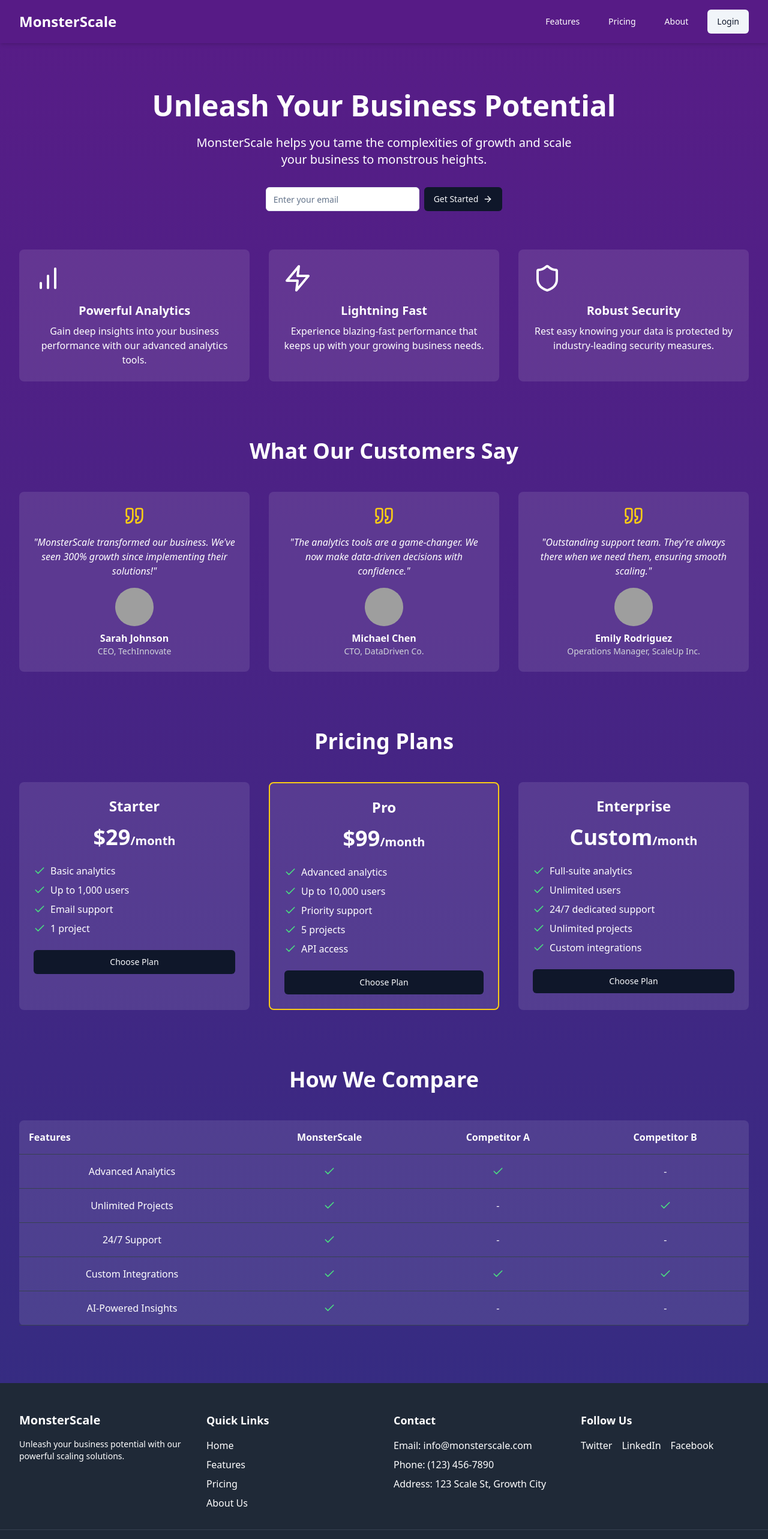
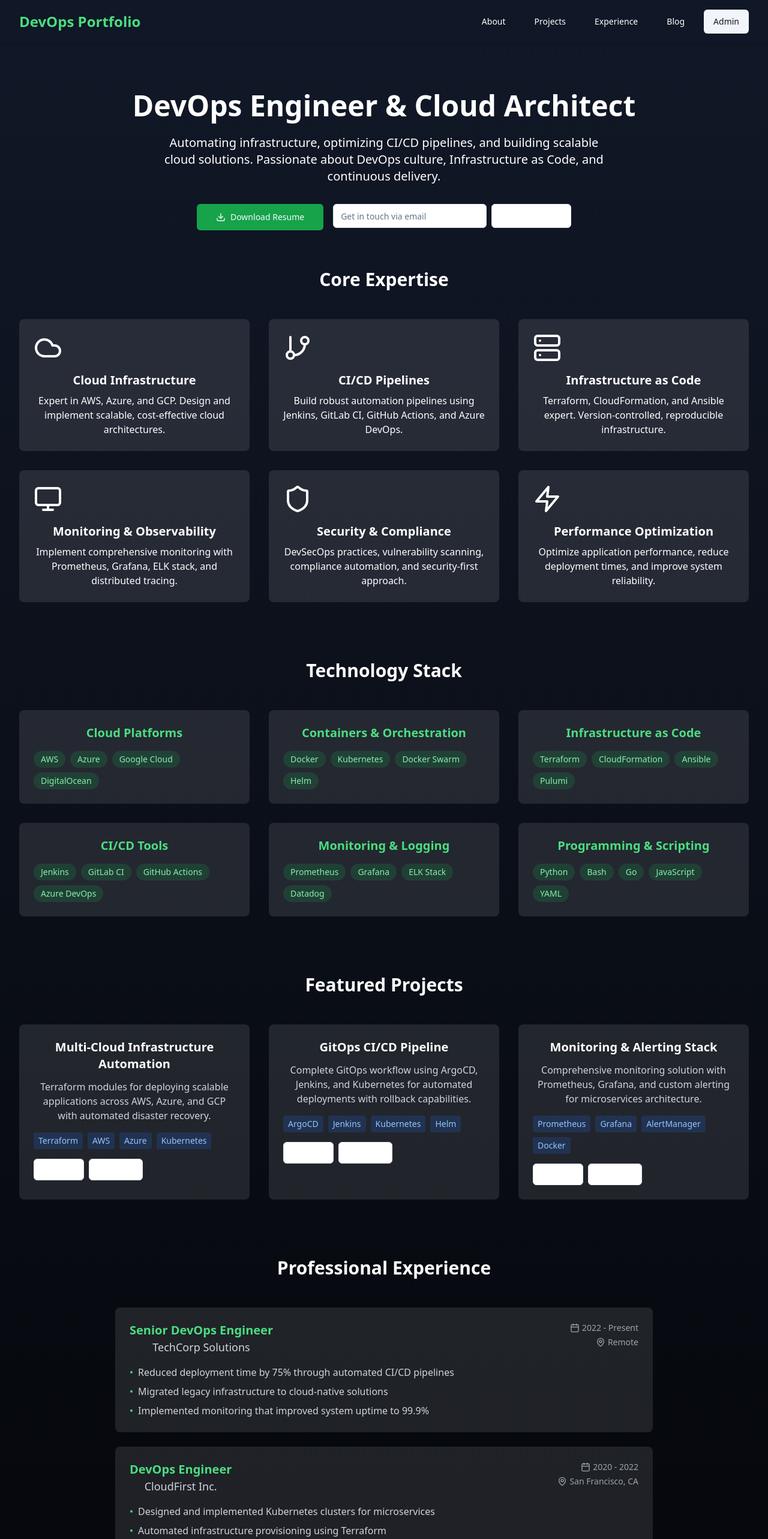
Before and after one commit to Psivasai12/sivasai, a React (Vite) app: page / in a window 1280 px wide. Shown: the top 2566 px of the page at 60% size. Built offline with nearby package versions, Linux system fonts and the light colour scheme; grey boxes are pictures that could not be loaded.

Commit message:
Refactor: Update website for portfolio
Update the website to reflect a DevOps engineer's personal portfolio.

```diff
--- /dev/null
+++ b/src/components/Experience.jsx
@@ -0,0 +1,85 @@
+
+import { motion } from "framer-motion";
+import { Calendar, MapPin } from "lucide-react";
+
+const Experience = () => {
+  const experiences = [
+    {
+      company: "TechCorp Solutions",
+      position: "Senior DevOps Engineer",
+      duration: "2022 - Present",
+      location: "Remote",
+      achievements: [
+        "Reduced deployment time by 75% through automated CI/CD pipelines",
+        "Migrated legacy infrastructure to cloud-native solutions",
+        "Implemented monitoring that improved system uptime to 99.9%"
+      ]
+    },
+    {
+      company: "CloudFirst Inc.",
+      position: "DevOps Engineer",
+      duration: "2020 - 2022",
+      location: "San Francisco, CA",
+      achievements: [
+        "Designed and implemented Kubernetes clusters for microservices",
+        "Automated infrastructure provisioning using Terraform",
+        "Established security best practices and compliance workflows"
+      ]
+    },
+    {
+      company: "StartupXYZ",
+      position: "Systems Administrator",
+      duration: "2018 - 2020",
+      location: "Austin, TX",
+      achievements: [
+        "Managed on-premise and hybrid cloud infrastructure",
+        "Developed automation scripts reducing manual tasks by 60%",
+        "Led migration from physical servers to containerized workloads"
+      ]
+    }
+  ];
+
+  return (
+    <section className="mt-24">
+      <h3 className="text-3xl font-bold text-center mb-12">Professional Experience</h3>
+      <div className="max-w-4xl mx-auto">
+        {experiences.map((exp, index) => (
+          <motion.div
+            key={exp.company}
+            initial={{ opacity: 0, x: -20 }}
+            animate={{ opacity: 1, x: 0 }}
+            transition={{ duration: 0.5, delay: index * 0.1 }}
+            className="bg-white bg-opacity-10 p-6 rounded-lg mb-6"
+          >
+            <div className="flex flex-col md:flex-row md:justify-between md:items-start mb-4">
+              <div>
+                <h4 className="text-xl font-semibold text-green-400">{exp.position}</h4>
+                <h5 className="text-lg text-gray-300">{exp.company}</h5>
+              </div>
+              <div className="flex flex-col md:items-end mt-2 md:mt-0">
+                <div className="flex items-center text-gray-400 text-sm">
+                  <Calendar className="mr-1 h-4 w-4" />
+                  {exp.duration}
+                </div>
+                <div className="flex items-center text-gray-400 text-sm mt-1">
+                  <MapPin className="mr-1 h-4 w-4" />
+                  {exp.location}
+                </div>
+              </div>
+            </div>
+            <ul className="space-y-2">
+              {exp.achievements.map((achievement, i) => (
+                <li key={i} className="flex items-start">
+                  <span className="text-green-400 mr-2">•</span>
+                  <span className="text-gray-300">{achievement}</span>
+                </li>
+              ))}
+            </ul>
+          </motion.div>
+        ))}
+      </div>
+    </section>
+  );
+};
+
+export default Experience;
--- a/src/components/Features.jsx
+++ b/src/components/Features.jsx
@@ -1,23 +1,42 @@
-import { BarChart, Zap, Shield } from "lucide-react";
+
+import { Server, Cloud, GitBranch, Monitor, Shield, Zap } from "lucide-react";
 import FeatureCard from "./FeatureCard";
 
 const Features = () => (
-  <div className="grid grid-cols-1 md:grid-cols-3 gap-8 mt-16">
-    <FeatureCard
-      icon={<BarChart className="h-12 w-12 mb-4" />}
-      title="Powerful Analytics"
-      description="Gain deep insights into your business performance with our advanced analytics tools."
-    />
-    <FeatureCard
-      icon={<Zap className="h-12 w-12 mb-4" />}
-      title="Lightning Fast"
-      description="Experience blazing-fast performance that keeps up with your growing business needs."
-    />
-    <FeatureCard
-      icon={<Shield className="h-12 w-12 mb-4" />}
-      title="Robust Security"
-      description="Rest easy knowing your data is protected by industry-leading security measures."
-    />
+  <div className="mt-16">
+    <h3 className="text-3xl font-bold text-center mb-12">Core Expertise</h3>
+    <div className="grid grid-cols-1 md:grid-cols-3 gap-8">
+      <FeatureCard
+        icon={<Cloud className="h-12 w-12 mb-4" />}
+        title="Cloud Infrastructure"
+        description="Expert in AWS, Azure, and GCP. Design and implement scalable, cost-effective cloud architectures."
+      />
+      <FeatureCard
+        icon={<GitBranch className="h-12 w-12 mb-4" />}
+        title="CI/CD Pipelines"
+        description="Build robust automation pipelines using Jenkins, GitLab CI, GitHub Actions, and Azure DevOps."
+      />
+      <FeatureCard
+        icon={<Server className="h-12 w-12 mb-4" />}
+        title="Infrastructure as Code"
+        description="Terraform, CloudFormation, and Ansible expert. Version-controlled, reproducible infrastructure."
+      />
+      <FeatureCard
+        icon={<Monitor className="h-12 w-12 mb-4" />}
+        title="Monitoring & Observability"
+        description="Implement comprehensive monitoring with Prometheus, Grafana, ELK stack, and distributed tracing."
+      />
+      <FeatureCard
+        icon={<Shield className="h-12 w-12 mb-4" />}
+        title="Security & Compliance"
+        description="DevSecOps practices, vulnerability scanning, compliance automation, and security-first approach."
+      />
+      <FeatureCard
+        icon={<Zap className="h-12 w-12 mb-4" />}
+        title="Performance Optimization"
+        description="Optimize application performance, reduce deployment times, and improve system reliability."
+      />
+    </div>
   </div>
 );
 
--- a/src/components/Footer.jsx
+++ b/src/components/Footer.jsx
@@ -1,38 +1,39 @@
+
 const Footer = () => (
   <footer className="bg-gray-800 text-white py-12 mt-24">
     <div className="container mx-auto grid grid-cols-1 md:grid-cols-4 gap-8">
       <div>
-        <h3 className="text-xl font-bold mb-4">MonsterScale</h3>
-        <p className="text-sm">Unleash your business potential with our powerful scaling solutions.</p>
+        <h3 className="text-xl font-bold mb-4 text-green-400">DevOps Portfolio</h3>
+        <p className="text-sm">Building reliable, scalable, and automated infrastructure solutions.</p>
       </div>
       <div>
         <h4 className="text-lg font-semibold mb-4">Quick Links</h4>
         <ul className="space-y-2">
-          <li><a href="#" className="hover:text-gray-300">Home</a></li>
-          <li><a href="#" className="hover:text-gray-300">Features</a></li>
-          <li><a href="#" className="hover:text-gray-300">Pricing</a></li>
-          <li><a href="#" className="hover:text-gray-300">About Us</a></li>
+          <li><a href="#" className="hover:text-green-400">About</a></li>
+          <li><a href="#" className="hover:text-green-400">Projects</a></li>
+          <li><a href="#" className="hover:text-green-400">Experience</a></li>
+          <li><a href="#" className="hover:text-green-400">Blog</a></li>
         </ul>
       </div>
       <div>
         <h4 className="text-lg font-semibold mb-4">Contact</h4>
         <ul className="space-y-2">
-          <li>Email: info@monsterscale.com</li>
-          <li>Phone: (123) 456-7890</li>
-          <li>Address: 123 Scale St, Growth City</li>
+          <li>Email: hello@devopsportfolio.com</li>
+          <li>LinkedIn: /in/devops-engineer</li>
+          <li>Location: Available Remotely</li>
         </ul>
       </div>
       <div>
-        <h4 className="text-lg font-semibold mb-4">Follow Us</h4>
+        <h4 className="text-lg font-semibold mb-4">Connect</h4>
         <div className="flex space-x-4">
-          <a href="#" className="hover:text-gray-300">Twitter</a>
-          <a href="#" className="hover:text-gray-300">LinkedIn</a>
-          <a href="#" className="hover:text-gray-300">Facebook</a>
+          <a href="#" className="hover:text-green-400">GitHub</a>
+          <a href="#" className="hover:text-green-400">LinkedIn</a>
+          <a href="#" className="hover:text-green-400">Twitter</a>
         </div>
       </div>
     </div>
     <div className="container mx-auto mt-8 pt-8 border-t border-gray-700 text-center">
-      <p>&copy; 2024 MonsterScale. All rights reserved.</p>
+      <p>&copy; 2024 DevOps Portfolio. Built with React, Tailwind CSS, and deployed via CI/CD.</p>
     </div>
   </footer>
 );
--- a/src/components/Header.jsx
+++ b/src/components/Header.jsx
@@ -1,3 +1,4 @@
+
 import { useState, useEffect } from "react";
 import { motion } from "framer-motion";
 import { Button } from "@/components/ui/button";
@@ -23,16 +24,17 @@ const Header = () => {
       initial={{ opacity: 0, y: -50 }}
       animate={{ opacity: 1, y: 0 }}
       transition={{ duration: 0.5 }}
-      className="sticky top-0 z-50 bg-purple-900 bg-opacity-90 backdrop-blur-sm shadow-md"
+      className="sticky top-0 z-50 bg-gray-900 bg-opacity-90 backdrop-blur-sm shadow-md"
     >
       <nav className="container mx-auto py-4 flex justify-between items-center">
         <Link to="/">
-          <h1 className="text-2xl font-bold">MonsterScale</h1>
+          <h1 className="text-2xl font-bold text-green-400">DevOps Portfolio</h1>
         </Link>
         <div className="space-x-4">
-          <Button variant="ghost" as={Link} to="/">Features</Button>
-          <Button variant="ghost" as={Link} to="/plan-selection">Pricing</Button>
-          <Button variant="ghost">About</Button>
+          <Button variant="ghost" as={Link} to="/">About</Button>
+          <Button variant="ghost">Projects</Button>
+          <Button variant="ghost">Experience</Button>
+          <Button variant="ghost">Blog</Button>
           {isLoggedIn ? (
             <>
               <Button variant="ghost" as={Link} to="/dashboard">Dashboard</Button>
@@ -40,7 +42,7 @@ const Header = () => {
             </>
           ) : (
             <Button variant="secondary" asChild>
-              <Link to="/login">Login</Link>
+              <Link to="/login">Admin</Link>
             </Button>
           )}
         </div>
--- a/src/components/Hero.jsx
+++ b/src/components/Hero.jsx
@@ -1,7 +1,8 @@
+
 import { motion } from "framer-motion";
 import { Button } from "@/components/ui/button";
 import { Input } from "@/components/ui/input";
-import { ArrowRight } from "lucide-react";
+import { ArrowRight, Download } from "lucide-react";
 
 const Hero = ({ email, setEmail, handleSubmit }) => (
   <>
@@ -11,35 +12,41 @@ const Hero = ({ email, setEmail, handleSubmit }) => (
       transition={{ duration: 0.5, delay: 0.2 }}
       className="text-5xl font-bold mb-6"
     >
-      Unleash Your Business Potential
+      DevOps Engineer & Cloud Architect
     </motion.h2>
     <motion.p
       initial={{ opacity: 0, y: 20 }}
       animate={{ opacity: 1, y: 0 }}
       transition={{ duration: 0.5, delay: 0.4 }}
-      className="text-xl mb-8 max-w-2xl mx-auto"
+      className="text-xl mb-8 max-w-3xl mx-auto"
     >
-      MonsterScale helps you tame the complexities of growth and scale your business to monstrous heights.
+      Automating infrastructure, optimizing CI/CD pipelines, and building scalable cloud solutions.
+      Passionate about DevOps culture, Infrastructure as Code, and continuous delivery.
     </motion.p>
-    <motion.form
+    <motion.div
       initial={{ opacity: 0, y: 20 }}
       animate={{ opacity: 1, y: 0 }}
       transition={{ duration: 0.5, delay: 0.6 }}
-      onSubmit={handleSubmit}
-      className="flex justify-center mb-12"
+      className="flex flex-col sm:flex-row gap-4 justify-center mb-12"
     >
+      <Button size="lg" className="bg-green-600 hover:bg-green-700">
+        <Download className="mr-2 h-4 w-4" />
+        Download Resume
+      </Button>
+      <form onSubmit={handleSubmit} className="flex">
         <Input
           type="email"
-        placeholder="Enter your email"
+          placeholder="Get in touch via email"
           value={email}
           onChange={(e) => setEmail(e.target.value)}
           className="w-64 mr-2 text-black"
           required
         />
-      <Button type="submit">
-        Get Started <ArrowRight className="ml-2 h-4 w-4" />
+        <Button type="submit" variant="outline">
+          Contact Me <ArrowRight className="ml-2 h-4 w-4" />
         </Button>
-    </motion.form>
+      </form>
+    </motion.div>
   </>
 );
 
--- /dev/null
+++ b/src/components/Projects.jsx
@@ -0,0 +1,72 @@
+
+import { motion } from "framer-motion";
+import { Button } from "@/components/ui/button";
+import { ExternalLink, Github } from "lucide-react";
+
+const Projects = () => {
+  const projects = [
+    {
+      title: "Multi-Cloud Infrastructure Automation",
+      description: "Terraform modules for deploying scalable applications across AWS, Azure, and GCP with automated disaster recovery.",
+      technologies: ["Terraform", "AWS", "Azure", "Kubernetes"],
+      github: "#",
+      demo: "#"
+    },
+    {
+      title: "GitOps CI/CD Pipeline",
+      description: "Complete GitOps workflow using ArgoCD, Jenkins, and Kubernetes for automated deployments with rollback capabilities.",
+      technologies: ["ArgoCD", "Jenkins", "Kubernetes", "Helm"],
+      github: "#",
+      demo: "#"
+    },
+    {
+      title: "Monitoring & Alerting Stack",
+      description: "Comprehensive monitoring solution with Prometheus, Grafana, and custom alerting for microservices architecture.",
+      technologies: ["Prometheus", "Grafana", "AlertManager", "Docker"],
+      github: "#",
+      demo: "#"
+    }
+  ];
+
+  return (
+    <section className="mt-24">
+      <h3 className="text-3xl font-bold text-center mb-12">Featured Projects</h3>
+      <div className="grid grid-cols-1 md:grid-cols-2 lg:grid-cols-3 gap-8">
+        {projects.map((project, index) => (
+          <motion.div
+            key={project.title}
+            initial={{ opacity: 0, y: 20 }}
+            animate={{ opacity: 1, y: 0 }}
+            transition={{ duration: 0.5, delay: index * 0.1 }}
+            className="bg-white bg-opacity-10 p-6 rounded-lg"
+          >
+            <h4 className="text-xl font-semibold mb-3">{project.title}</h4>
+            <p className="text-gray-300 mb-4">{project.description}</p>
+            <div className="flex flex-wrap gap-2 mb-4">
+              {project.technologies.map((tech) => (
+                <span
+                  key={tech}
+                  className="bg-blue-600 bg-opacity-20 text-blue-300 px-2 py-1 rounded text-sm"
+                >
+                  {tech}
+                </span>
+              ))}
+            </div>
+            <div className="flex gap-2">
+              <Button size="sm" variant="outline">
+                <Github className="mr-2 h-4 w-4" />
+                Code
+              </Button>
+              <Button size="sm" variant="outline">
+                <ExternalLink className="mr-2 h-4 w-4" />
+                Demo
+              </Button>
+            </div>
+          </motion.div>
+        ))}
+      </div>
+    </section>
+  );
+};
+
+export default Projects;
--- /dev/null
+++ b/src/components/TechStack.jsx
@@ -0,0 +1,44 @@
+
+import { motion } from "framer-motion";
+
+const TechStack = () => {
+  const technologies = [
+    { category: "Cloud Platforms", items: ["AWS", "Azure", "Google Cloud", "DigitalOcean"] },
+    { category: "Containers & Orchestration", items: ["Docker", "Kubernetes", "Docker Swarm", "Helm"] },
+    { category: "Infrastructure as Code", items: ["Terraform", "CloudFormation", "Ansible", "Pulumi"] },
+    { category: "CI/CD Tools", items: ["Jenkins", "GitLab CI", "GitHub Actions", "Azure DevOps"] },
+    { category: "Monitoring & Logging", items: ["Prometheus", "Grafana", "ELK Stack", "Datadog"] },
+    { category: "Programming & Scripting", items: ["Python", "Bash", "Go", "JavaScript", "YAML"] }
+  ];
+
+  return (
+    <section className="mt-24">
+      <h3 className="text-3xl font-bold text-center mb-12">Technology Stack</h3>
+      <div className="grid grid-cols-1 md:grid-cols-2 lg:grid-cols-3 gap-8">
+        {technologies.map((tech, index) => (
+          <motion.div
+            key={tech.category}
+            initial={{ opacity: 0, y: 20 }}
+            animate={{ opacity: 1, y: 0 }}
+            transition={{ duration: 0.5, delay: index * 0.1 }}
+            className="bg-white bg-opacity-10 p-6 rounded-lg"
+          >
+            <h4 className="text-xl font-semibold mb-4 text-green-400">{tech.category}</h4>
+            <div className="flex flex-wrap gap-2">
+              {tech.items.map((item) => (
+                <span
+                  key={item}
+                  className="bg-green-600 bg-opacity-20 text-green-300 px-3 py-1 rounded-full text-sm"
+                >
+                  {item}
+                </span>
+              ))}
+            </div>
+          </motion.div>
+        ))}
+      </div>
+    </section>
+  );
+};
+
+export default TechStack;
--- a/src/pages/Index.jsx
+++ b/src/pages/Index.jsx
@@ -1,11 +1,13 @@
+
 import { useState } from "react";
 import { motion } from "framer-motion";
 import Header from "@/components/Header";
 import Hero from "@/components/Hero";
 import Features from "@/components/Features";
+import TechStack from "@/components/TechStack";
+import Projects from "@/components/Projects";
+import Experience from "@/components/Experience";
 import Testimonials from "@/components/Testimonials";
-import PricingSection from "@/components/PricingSection";
-import CompetitorComparisonSection from "@/components/CompetitorComparisonSection";
 import Footer from "@/components/Footer";
 
 const Index = () => {
@@ -13,19 +15,22 @@ const Index = () => {
 
   const handleSubmit = (e) => {
     e.preventDefault();
-    console.log("Submitted email:", email);
+    console.log("Contact email:", email);
+    // Here you would typically send the email to your backend
+    alert(`Thank you for reaching out! I'll get back to you at ${email}`);
     setEmail("");
   };
 
   return (
-    <div className="min-h-screen bg-gradient-to-b from-purple-900 to-indigo-900 text-white">
+    <div className="min-h-screen bg-gradient-to-b from-gray-900 to-black text-white">
       <Header />
       <main className="container mx-auto mt-20 text-center">
         <Hero email={email} setEmail={setEmail} handleSubmit={handleSubmit} />
         <Features />
+        <TechStack />
+        <Projects />
+        <Experience />
         <Testimonials />
-        <PricingSection />
-        <CompetitorComparisonSection />
       </main>
       <Footer />
     </div>
```
Lines whose indentation alone changed are shown as unchanged.
